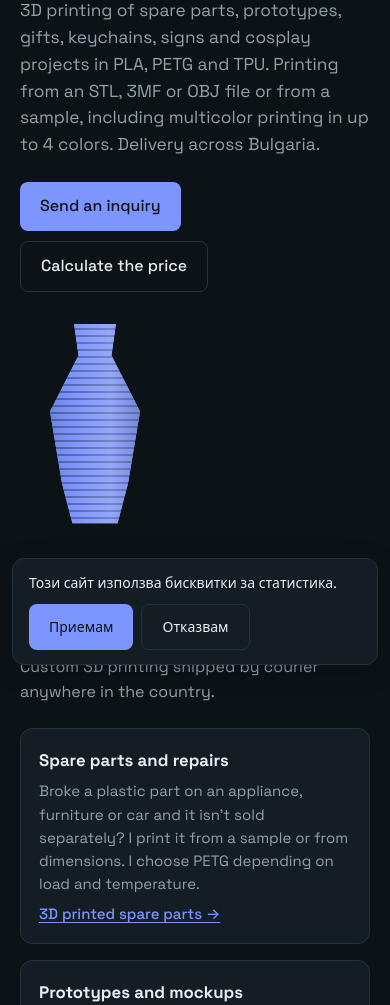
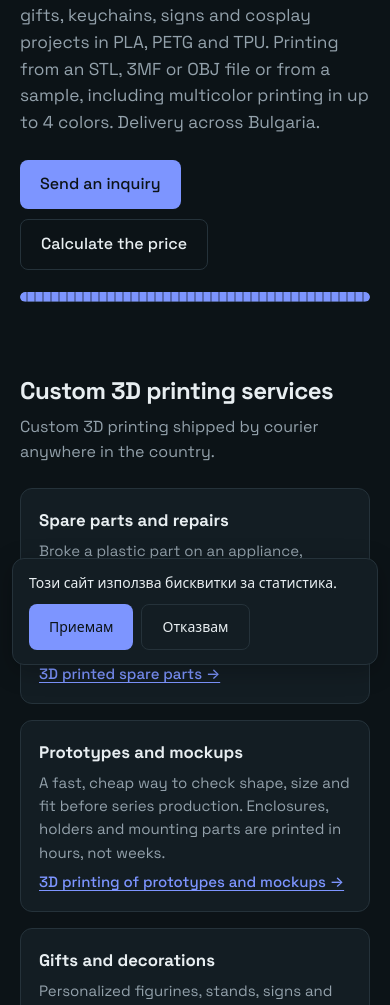
Before and after one commit to ninjalab3d/ninjalab3d.github.io, a plain HTML site: page en.html in a window 390 px wide. Shown: the part 167-1172 px from the top of the page. Drawn offline with Linux system fonts and the light colour scheme.

Commit message:
Add files via upload

```diff
--- a/en.html
+++ b/en.html
@@ -112,6 +112,20 @@ summary{cursor:pointer;font-weight:500}details p{color:var(--mut);margin:8px 0 0
 @media (prefers-reduced-motion:reduce){.print{animation:none}html{scroll-behavior:auto}}
 .txt p a,.rows p a,.sub a,details p a{color:var(--acc);text-decoration:underline;text-underline-offset:3px}
 .txt p a{display:inline-block;margin-top:6px;font-weight:500}
+/* мобилно: тънка лента „печат“ вместо голямата ваза + плавно появяване на секциите */
+.bar{display:none}
+@media (max-width:760px){
+.print{display:none}
+.hero{padding:34px 0 22px}
+.bar{display:block;height:10px;margin:22px 0 0;border-radius:5px;overflow:hidden;position:relative;background:var(--line)}
+.bar::before{content:"";position:absolute;inset:0;border-radius:5px;background:repeating-linear-gradient(90deg,var(--acc) 0 6px,color-mix(in srgb,var(--acc) 70%,#000) 6px 8px);animation:barGrow 2.4s cubic-bezier(.4,0,.2,1) both}
+.bar::after{content:"";position:absolute;top:0;bottom:0;width:38%;left:-40%;background:linear-gradient(90deg,transparent,rgba(255,255,255,.35),transparent);animation:barSweep 2.8s 2.4s ease-in-out infinite}
+.rv{opacity:0;transform:translateY(22px);transition:opacity .6s ease,transform .6s ease}
+.rv.in{opacity:1;transform:none}
+}
+@keyframes barGrow{from{clip-path:inset(0 100% 0 0)}to{clip-path:inset(0)}}
+@keyframes barSweep{to{left:110%}}
+@media (prefers-reduced-motion:reduce){.bar::before,.bar::after{animation:none}.rv{opacity:1;transform:none;transition:none}}
 </style>
 </head>
 <body>
@@ -124,6 +138,7 @@ summary{cursor:pointer;font-weight:500}details p{color:var(--mut);margin:8px 0 0
 <h1>Custom 3D printing</h1>
 <p class="lead">3D printing of spare parts, prototypes, gifts, keychains, signs and cosplay projects in PLA, PETG and TPU. Printing from an STL, 3MF or OBJ file or from a sample, including multicolor printing in up to 4 colors. Delivery across Bulgaria.</p>
 <div class="cta"><a class="btn" href="#zapitvane">Send an inquiry</a><a class="btn ghost" href="#kalkulator">Calculate the price</a></div>
+<div class="bar" aria-hidden="true"></div>
 </div>
 <div class="print" aria-hidden="true"><div class="vase"></div></div>
 </div></div>
@@ -394,5 +409,12 @@ $("#yr").textContent = new Date().getFullYear();
 drawGallery();
 </script>
 <script src="/analytics.js" defer></script>
+<script>
+(function(){try{if(!window.IntersectionObserver||!matchMedia("(max-width:760px)").matches||matchMedia("(prefers-reduced-motion:reduce)").matches)return;
+var els=[].slice.call(document.querySelectorAll("section"));els.forEach(function(e){e.classList.add("rv")});
+var io=new IntersectionObserver(function(es){es.forEach(function(x){if(x.isIntersecting){x.target.classList.add("in");io.unobserve(x.target)}})},{threshold:.06});
+els.forEach(function(e){io.observe(e)});
+setTimeout(function(){els.forEach(function(e){e.classList.add("in")})},4000)}catch(e){}})();
+</script>
 </body>
 </html>
```
Also changed, not shown: index.html (+22 -0 lines).
